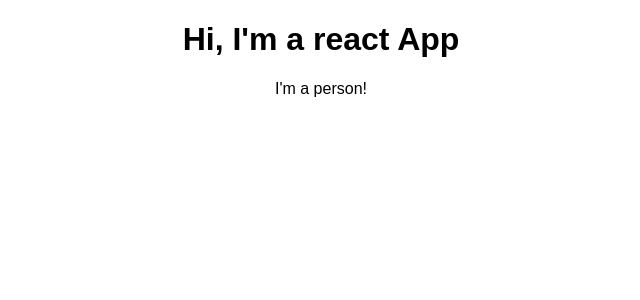
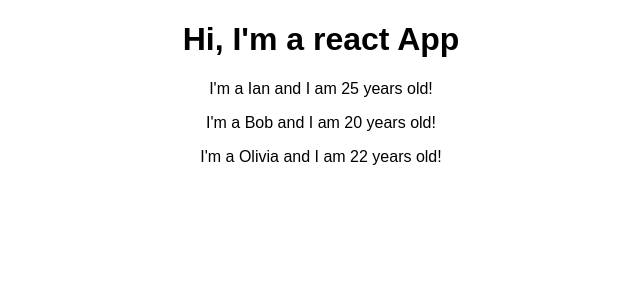
Before and after one commit to imatthews009/reactPractice, a React (Create React App) app: page / in a window 1280 px wide. Shown: the top 300 px of the page, without its empty margins (319-959 px from the left). Built offline with nearby package versions, Linux system fonts and the light colour scheme.

Commit message:
added dynamic component that takes attributes through props

```diff
--- a/src/App.js
+++ b/src/App.js
@@ -8,7 +8,9 @@ class App extends Component {
     return (
       <div className="App">
         <h1>Hi, I'm a react App</h1>
-        <Person />
+        <Person name="Ian" age="25"/>
+        <Person name="Bob" age="20">My Hobbies: Racing</Person>
+        <Person name="Olivia" age="22"/>
       </div>
       // code above is processed like the code below
       // React.createElement('div', {className: 'App'}, React.createElement('h1', null, 'Does this work?'))
--- a/src/Person/Person.js
+++ b/src/Person/Person.js
@@ -1,8 +1,8 @@
 import React from 'react'
 
-
-const person = () => {
-  return <p>I'm a person!</p>
-}
+// props pull the attributes assigned in the App.js code
+const person = (props) => {
+  return <p>I'm a {props.name} and I am {props.age} years old!</p>
+};
 
 export default person;
```
